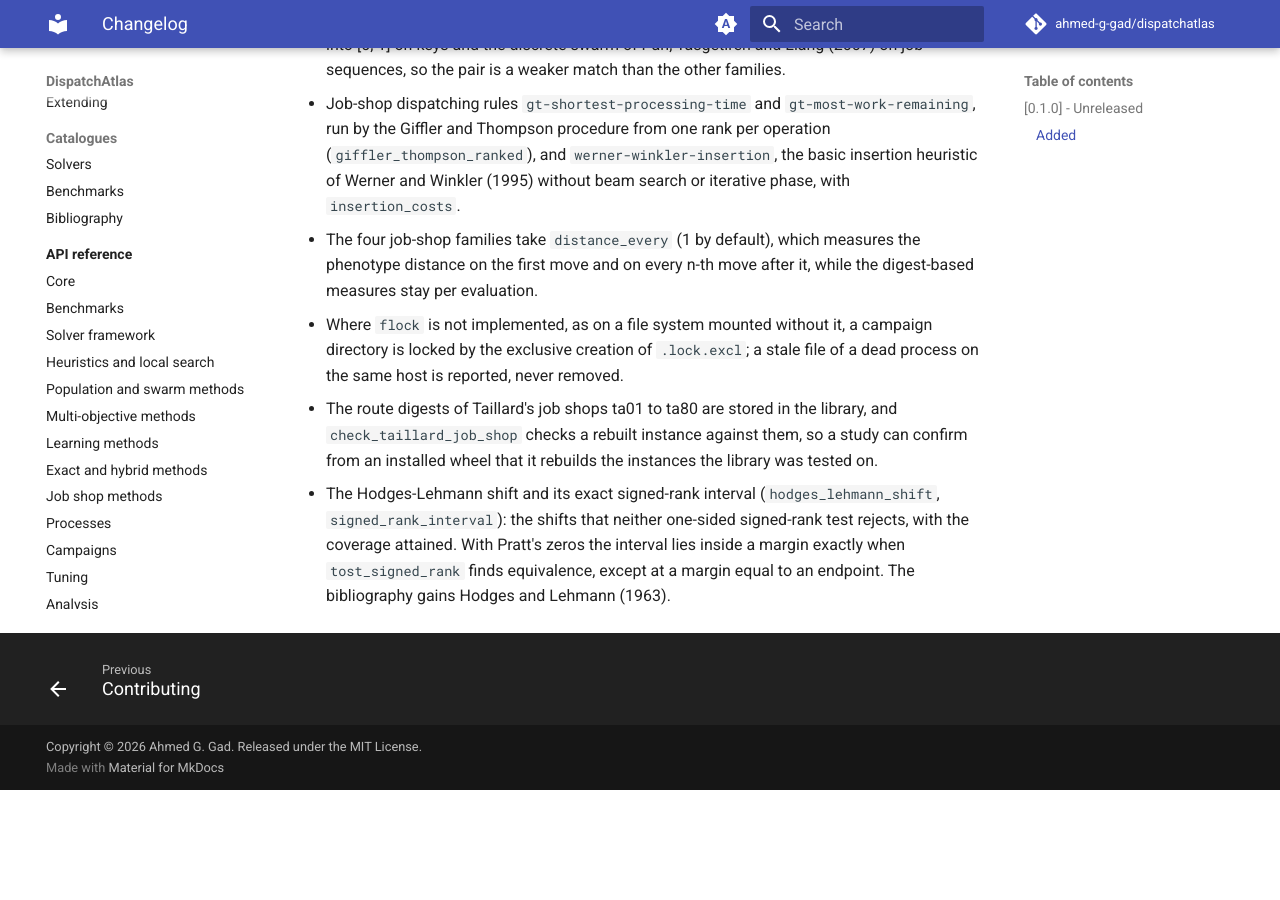
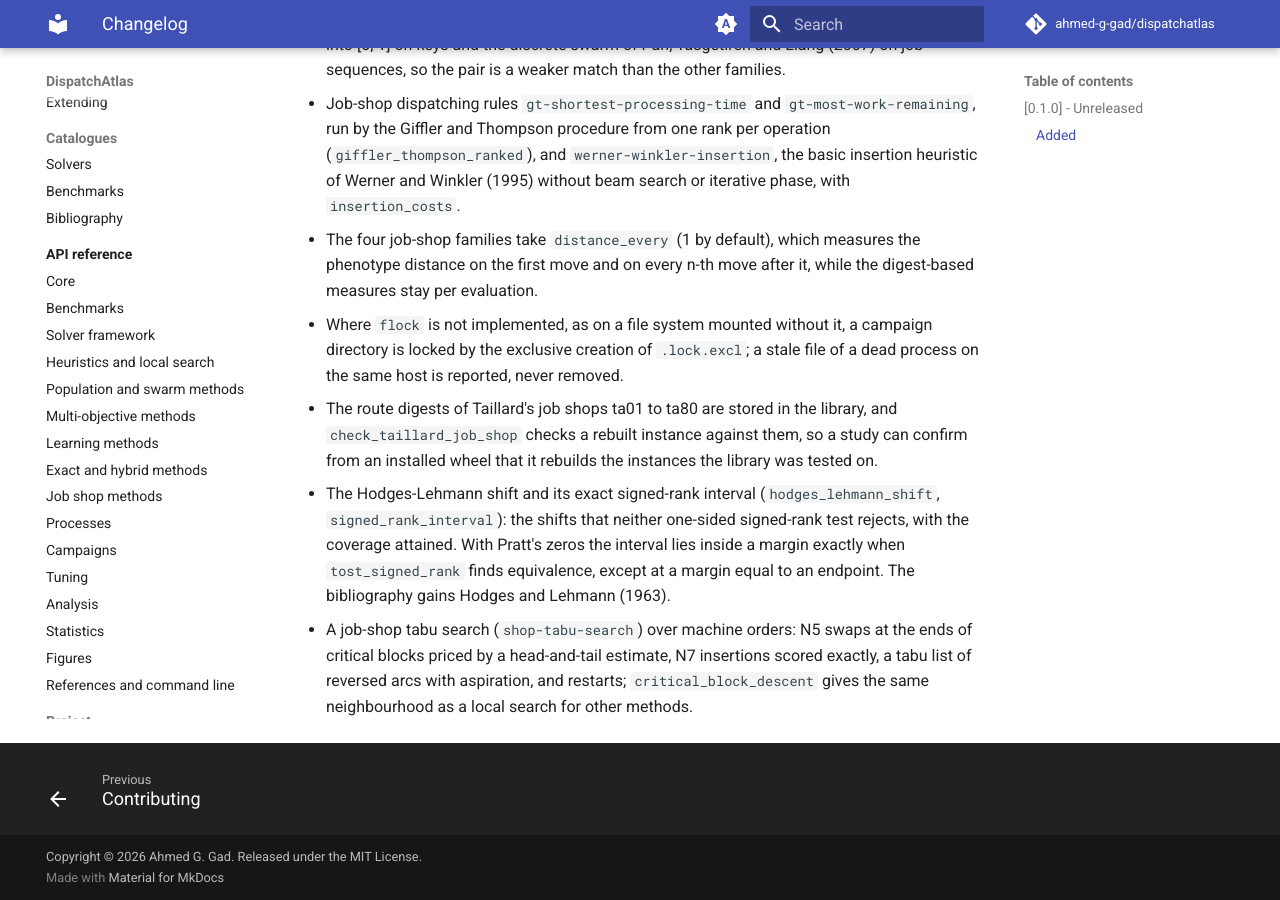
Before and after one commit to Ahmed-G-Gad/dispatchatlas, an MkDocs documentation site: the page built from docs/changelog.md, in a window 1280 px wide and 900 px high, scrolled down 8811 px. Built offline with MkDocs 1.6.1 and Material for MkDocs 9.7.7, drawn with Linux system fonts in a browser that asks for light colours; comment, search, counter and statistics services are not loaded; before the commit the page ends 9601 px from its top, so only the background shows below that.

Commit message:
Register the job-shop tabu search, and list it in the API reference, the README and the changelog

```diff
--- a/CHANGELOG.md
+++ b/CHANGELOG.md
@@ -431,3 +431,8 @@ and this project adheres to [Semantic Versioning](https://semver.org/spec/v2.0.0
   zeros the interval lies inside a margin exactly when `tost_signed_rank`
   finds equivalence, except at a margin equal to an endpoint. The
   bibliography gains Hodges and Lehmann (1963).
+- A job-shop tabu search (`shop-tabu-search`) over machine orders: N5 swaps at
+  the ends of critical blocks priced by a head-and-tail estimate, N7
+  insertions scored exactly, a tabu list of reversed arcs with aspiration,
+  and restarts; `critical_block_descent` gives the same neighbourhood as a
+  local search for other methods.
```
Also changed, not shown: README.md (+1 -1 lines), docs/api/solvers-shop.md (+2 -0 lines), 1 other file.
